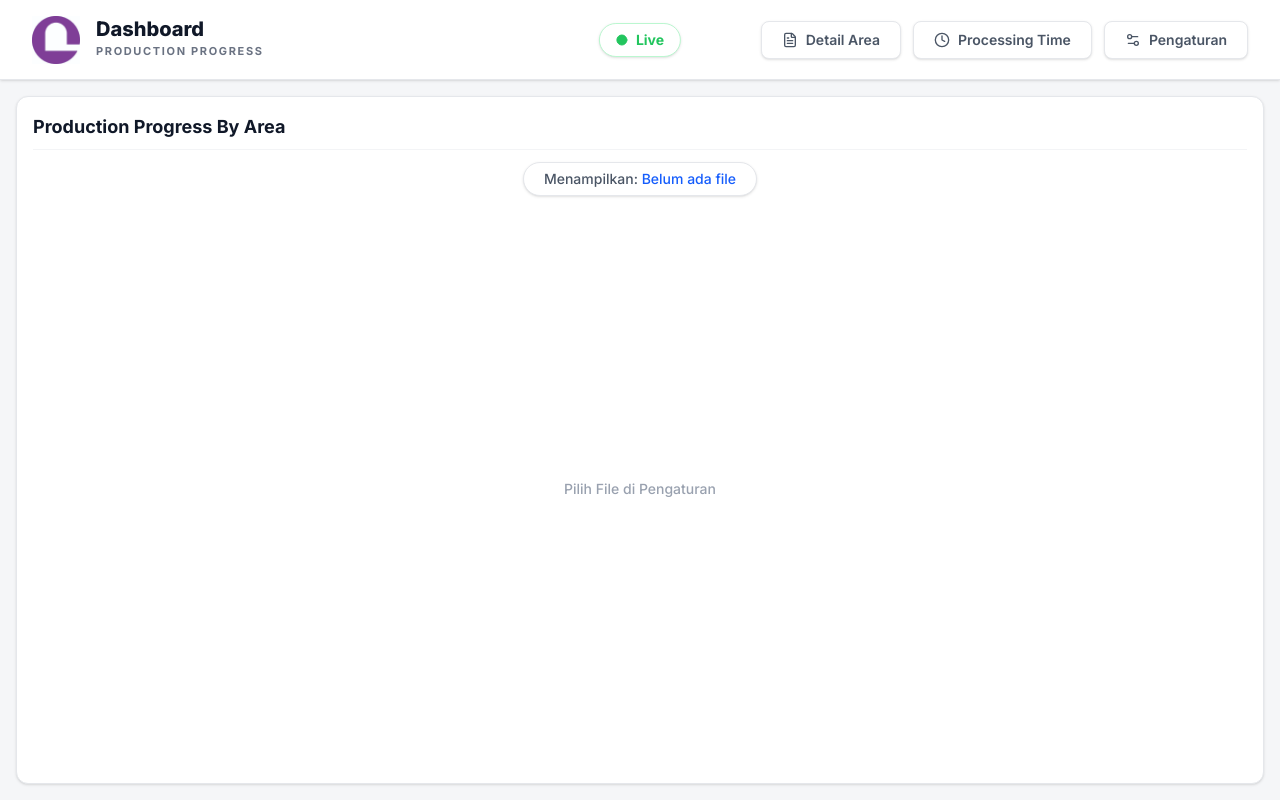
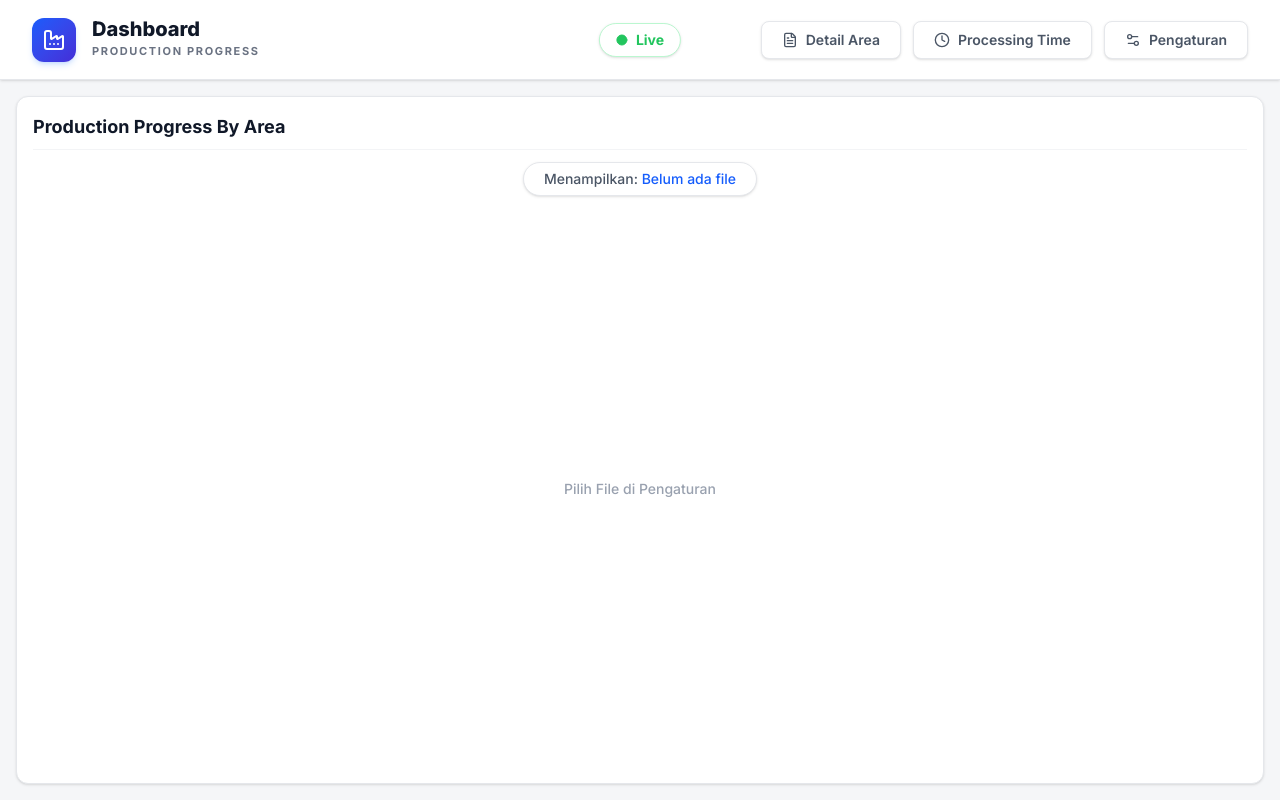
Before and after one commit to zii903/analisis-data-Firebase, a React (Vite) app: page / in a window 1280 px wide. Built offline with nearby package versions, Linux system fonts and the light colour scheme.

Commit message:
perubahan pada layout

```diff
--- a/src/pages/DetailArea.jsx
+++ b/src/pages/DetailArea.jsx
@@ -2,7 +2,7 @@ import { useEffect, useState, useRef } from 'react';
 
 let isFirstAppLoad_DetailArea = true;
 import { get } from 'idb-keyval';
-import { Search, Clock, BarChart2, Settings2, Circle, X } from 'lucide-react';
+import { Search, Clock, BarChart2, Settings2, Circle, X, Factory } from 'lucide-react';
 import { useFilter } from '../contexts/FilterContext';
 import { useFolderSyncContext } from '../contexts/FolderSyncContext';
 import { Link } from 'react-router-dom';
@@ -431,6 +431,9 @@ export default function DetailArea() {
       {/* Top Navigation */}
       <header className="bg-white h-20 px-8 flex items-center justify-between border-b border-gray-200 shadow-sm relative">
         <div className="flex items-center space-x-4">
+          <div className="w-11 h-11 rounded-xl bg-gradient-to-br from-blue-600 to-indigo-700 flex items-center justify-center text-white shadow-md shadow-blue-500/20 flex-shrink-0">
+            <Factory className="w-6 h-6" />
+          </div>
           <div className="flex flex-col justify-center">
             <h1 className="text-xl font-extrabold text-gray-900 leading-none">Detail Area</h1>
             <p className="text-[11px] text-gray-500 font-bold tracking-[0.15em] mt-1 uppercase">Production Progress Dashboard</p>
--- a/src/pages/ProcessingTime.jsx
+++ b/src/pages/ProcessingTime.jsx
@@ -2,7 +2,7 @@ import { useEffect, useState, useMemo, useRef } from 'react';
 import { get } from 'idb-keyval';
 import { useFilter } from '../contexts/FilterContext';
 import { useFolderSyncContext } from '../contexts/FolderSyncContext';
-import { Search, FileText, Settings2, BarChart2, Circle, X } from 'lucide-react';
+import { Search, FileText, Settings2, BarChart2, Circle, X, Factory } from 'lucide-react';
 import { Link } from 'react-router-dom';
 
 export default function ProcessingTime() {
@@ -310,6 +310,9 @@ export default function ProcessingTime() {
       {/* Top Navigation */}
       <header className="bg-white h-20 px-8 flex items-center justify-between border-b border-gray-200 shadow-sm relative">
         <div className="flex items-center space-x-4">
+          <div className="w-11 h-11 rounded-xl bg-gradient-to-br from-blue-600 to-indigo-700 flex items-center justify-center text-white shadow-md shadow-blue-500/20 flex-shrink-0">
+            <Factory className="w-6 h-6" />
+          </div>
           <div className="flex flex-col justify-center">
             <h1 className="text-xl font-extrabold text-gray-900 leading-none">Processing Time</h1>
             <p className="text-[11px] text-gray-500 font-bold tracking-[0.15em] mt-1 uppercase">Processing Time Based on Machine Category</p>
--- a/src/pages/ProgressDashboard.jsx
+++ b/src/pages/ProgressDashboard.jsx
@@ -5,9 +5,8 @@ import { get } from 'idb-keyval';
 import ReactApexChart from 'react-apexcharts';
 import { useFilter } from '../contexts/FilterContext';
 import { useFolderSyncContext } from '../contexts/FolderSyncContext';
-import { FileText, Clock, Settings2, Circle } from 'lucide-react';
+import { FileText, Clock, Settings2, Circle, Factory } from 'lucide-react';
 import { Link } from 'react-router-dom';
-import logoImg from '../assets/logo.jpg';
 
 export default function ProgressDashboard() {
   const [loading, setLoading] = useState(false);
@@ -238,7 +237,9 @@ export default function ProgressDashboard() {
     <div className="flex flex-col h-full bg-[#F5F6F8]">
       <header className="bg-white h-20 px-8 flex items-center justify-between border-b border-gray-200 shadow-sm relative">
         <div className="flex items-center space-x-4">
-          <img src={logoImg} alt="Logo" className="w-12 h-12 flex-shrink-0 object-contain" />
+          <div className="w-11 h-11 rounded-xl bg-gradient-to-br from-blue-600 to-indigo-700 flex items-center justify-center text-white shadow-md shadow-blue-500/20 flex-shrink-0">
+            <Factory className="w-6 h-6" />
+          </div>
           <div className="flex flex-col justify-center">
             <h1 className="text-xl font-extrabold text-gray-900 leading-none">Dashboard</h1>
             <p className="text-[11px] text-gray-500 font-bold tracking-[0.15em] mt-1 uppercase">Production Progress</p>
```
